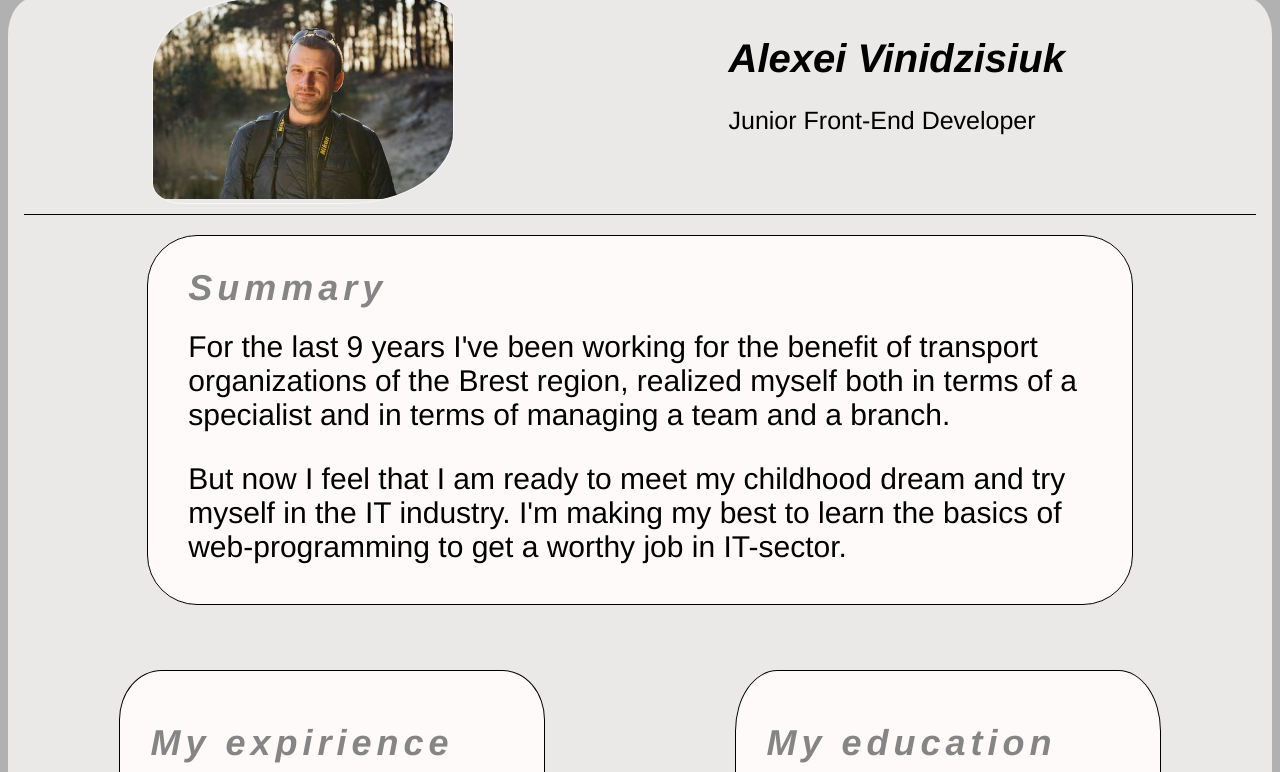
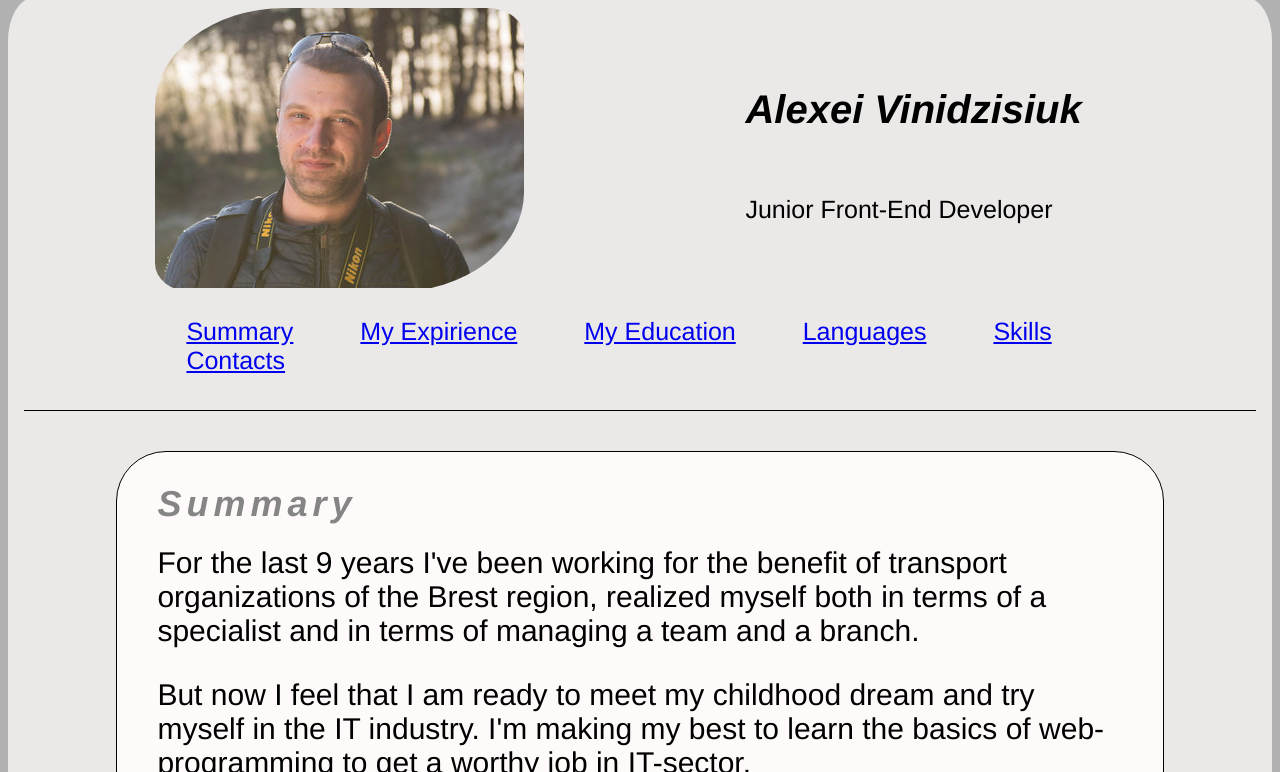
Before and after one commit to CanisMajor01/rsschool-cv-stage0, a plain HTML site: page index.html in a window 1280 px wide. Shown: the top 772 px of the page. Drawn offline with Linux system fonts and the light colour scheme.

Commit message:
fix: last changes to styles, added navigation

```diff
--- a/index.html
+++ b/index.html
@@ -7,25 +7,37 @@
     <title>Aliaksei Vinidzisiuk's CV</title>
     <link rel="icon" href="https://github.com/fluidicon.png" type="image/png" sizes="64x64">
     <meta name="description" content="My first CV">
-    <meta property="image" content="491353090.jpeg">
+    <meta property="image" content="DSC_4195-2.jpg">
     <link rel="stylesheet" href="styles.css">
 </head>
 <body>
     <div class="wrapper">
         <header class="header">
             <div class="header__img">
-                <img src="491353090.jpeg" width="300" height="200" alt="my-image">
+                <img src="DSC_4195-2.jpg" width="420" height="280" alt="my-image">
             </div>
             <div class="header__text">
                 <h1 class="header__text_name">Alexei Vinidzisiuk</h1>
                 <p>Junior Front-End Developer</p>
+            </div>
+            <div class="header__menu">
+                <nav>
+                    <ul id='menu'>
+                        <li><a href="#Summary">Summary</a></li>
+                        <li><a href="#My_expirince">My Expirience</a></li>
+                        <li><a href="#My_education">My Education</a></li>
+                        <li><a href="#Languages">Languages</a></li>
+                        <li><a href="#Skills">Skills</a></li>
+                        <li><a href="#Contacts">Contacts</a></li>
+                    </ul>
+                </nav>
             </div>
         </header>
 
         <div class="body">
             <main>
                 <section class="body__about">
-                    <h2>Summary</h2>
+                    <h2 id='Summary'>Summary</h2>
                     <p>For the last 9 years I've been working for the benefit of transport
                     organizations of the Brest region, realized myself both in terms
                     of a specialist and in terms of managing a team and a branch.
@@ -38,7 +50,7 @@
         </main>
 
             <section class="bod__exp">
-                <h2>My expirience</h2>
+                <h2 id="My_expirince">My expirience</h2>
                 <a href="https://canismajor01.github.io/rsschool-cv/">My CV</a>
                 <p></p>
                 Codewars task #1 solution:
@@ -52,20 +64,20 @@ return  a * b
             </section>
 
             <section class="body__education">
-                <h2>My education</h2>
+                <h2 id='My_education'>My education</h2>
                 <p><b>2007 - Brest State Polytechnic College</b>/ Design and manufacturing of electronic devices</p>
                 <p><b>2018 - Brest State Technical University</b>/ Technical Maintenance of Motorcars</p>
-                <p><b>2021 - Rolling Scopes School</b>/ JavaScript/Front-End Stage 0 (in progress)</p>
+                <p><b>2022 - Rolling Scopes School</b>/ JavaScript/Front-End Stage 0 (in progress)</p>
             </section>
 
             <section class="body__lang">
-                <h2>Languages</h2>
+                <h2 id='Languages'>Languages</h2>
                 <p> <b>English:</b> Intermediate (B1-B2) <a href='https://efset.org'>efset.org</a></p>
                 <p> <b>Russian:</b> native speaker</p>
             </section>
 
             <section class="body__skills">
-                <h2>Other skills</h2>
+                <h2 id='Skills'>Other skills</h2>
             <ul>
                 <li>Photography</li>
                 <li>HTML</li>
@@ -77,27 +89,33 @@ return  a * b
         </div>
 
         <footer class="footer">
-            <p>Contacts</p>
+            <p id="Contacts">Contacts</p>
 
                     <div class="footer__links">
                         <ul>
                             <li><a href="https://github.com/CanisMajor01">My GitHub account</a></li>
                             <li><a href="https://www.linkedin.com/">My Linkedin account</a></li>
+                            <li><a href="https://discordapp.com/users/919991216580493322">My Discord</a></li>
                         </ul>
                     </div>
 
                     <div class="footer__contacts">
-                    <nav>
                         <ul>
                             <li>E-mail: someone's-e-mail@gmail.com</li>
                             <li>Phone: +375 (29) 111 11 11</li>
                             <li>Location: Brest, BY</li>
                         </ul>
-                    </nav>
                     </div>
-                    <a href="https://rs.school/js/"><img src="https://rs.school/images/rs_school_js.svg" width="100" height="100" alt="my-image"></a>
 
-                <time datetime="2021-12-24">2021/12/24</time>
+                    <div class="footer__misc">
+                        <div class="RSSchool">
+                                <a href="https://rs.school/js/"><img src="https://rs.school/images/rs_school_js.svg" width="100" height="100" alt="my-image"></a>
+                        </div>
+
+                        <div class="time">
+                            <time datetime="2021-12-24">2021/12/24</time>
+                        </div>
+                    </div>
             </footer>
     </div>
 </body>
--- a/styles.css
+++ b/styles.css
@@ -45,6 +45,7 @@ h2 {
 .header{
     display: flex;
     flex-direction: row;
+    flex-wrap: wrap;
     justify-content: space-around;
     border-bottom: 1px solid black;
     padding-bottom: 10px;
@@ -53,20 +54,30 @@ h2 {
 .header__img{
     border-radius: 35% 10%;
     overflow: hidden;
-    margin-right: 20px;
-    border: 1px solid #F5F5F5;
+    margin: 10px 0 0 20px;
+    width: 30%;
 }
 
 .header__text {
     display: flex;
     font-size: 25px;
-    justify-content: left;
     flex-wrap: wrap;
     width: 400px;
     height: 200px;
-    align-content: center;
-    margin: 0;
+    align-content: space-around;
+    margin: 70px 0 0 0;
 }
+
+.header__menu {
+    font-size: 25px;
+    width: 85%;
+}
+
+ul#menu li {
+    display:inline;
+    padding: 0 30px;
+}
+
 
 .header__text_name{
     font-size: 40px;
@@ -81,14 +92,15 @@ h2 {
     flex-direction: row;
     flex-wrap: wrap;
     flex: 1 1 auto;
-    justify-content: flex-start;
-    align-items: flex-start;
-    margin: 0 0 -40px 0;
+
+    align-content: flex-start;
+
+    margin: 0 0 0 0;
 }
 
 .body__about{
-    width: 80%;
-    margin: 20px auto;
+    width: 85%;
+    margin: 40px auto;
     border-radius: 50px;
     padding: 10px 40px;
 }
@@ -104,30 +116,40 @@ section {
     border: solid 1px, black;
 }
 
+code {
+    font-size: 30px;
+}
+
 .footer{
-    height: 110px;
+    height: 150px;
     display: flex;
     flex-direction: row;
     flex-wrap: wrap;
-    justify-content: space-evenly;
-    max-width: 1180px;
+    justify-content: space-between;
+    max-width: 1440px;
     border-top: solid 1px black;
     font-size: 20px;
     margin: 0;
     padding: 0;
-    line-height: 1.2em;
+    line-height: 1.6em;
+}
+.footer > ul li {
+    display: inline;
 }
 
-a{
+.footer_misc {
+    justify-content: space-between;
+
+
+}
+
+.footer > .footer_misc > a {
     align-self: flex-end;
     justify-content: end;
 }
 
-.footer > ul li {
-    display: inline;
+
+.footer > .footer_misc > time{
+
+    justify-content: flex-start;
 }
-
-time{
-    align-self: flex-end;
-    justify-content: end;
-}
```
Also changed, not shown: DSC_4195-2.jpg (added).
